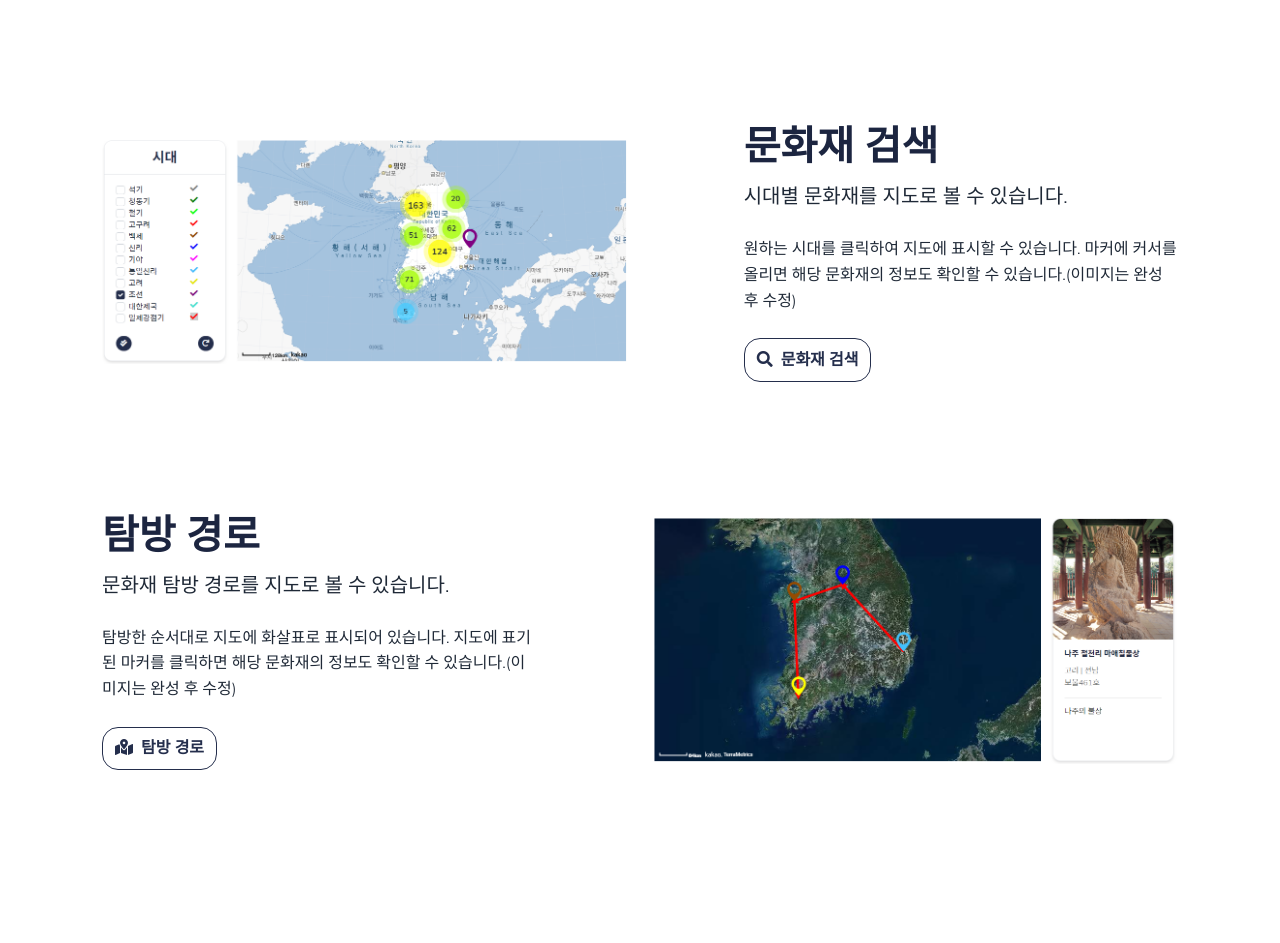
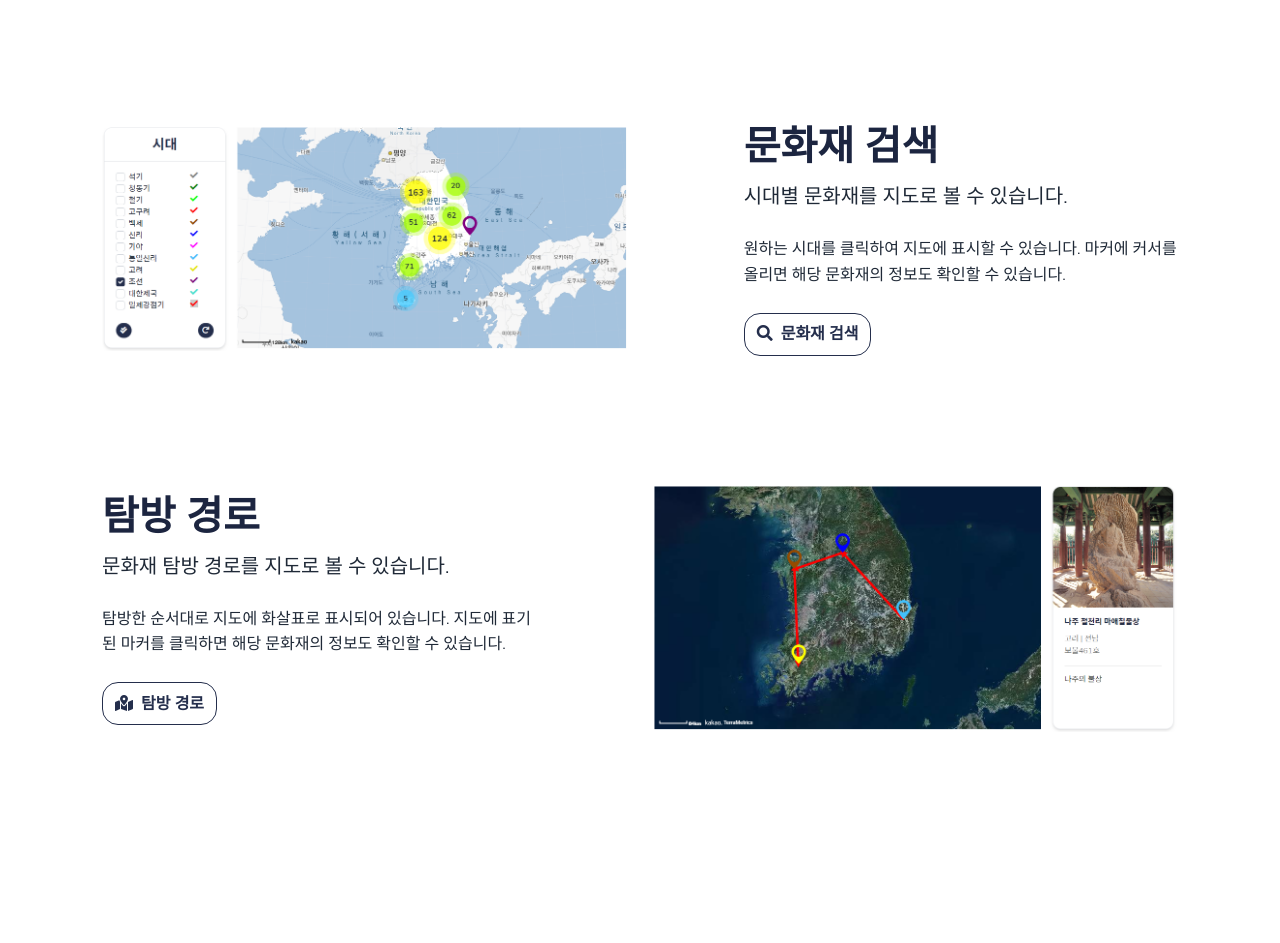
Before and after one commit to Park-Min-Jeong/Interface-Project-DoDam, a Django app: template apps/templates/home/home.html in a window 1280 px wide. Shown: the part 643-1586 px from the top of the page. Run offline with Django 3.2, Linux system fonts and the light colour scheme; the template is opened without the code that fills it, so the values that code supplies are empty; some libraries are stand-ins or nearby versions.

Commit message:
221026_홈 기능설명 변경

```diff
--- a/apps/templates/home/home.html
+++ b/apps/templates/home/home.html
@@ -37,7 +37,7 @@
                     <div class="col-12 col-lg-5 mb-5 mb-lg-0 order-lg-2">
                         <h2 class="h1">문화재 검색</h2>
                         <p class="mb-4 lead">시대별 문화재를 지도로 볼 수 있습니다.</p>
-                        <p class="mb-4">원하는 시대를 클릭하여 지도에 표시할 수 있습니다. 마커에 커서를 올리면 해당 문화재의 정보도 확인할 수 있습니다.(이미지는 완성 후 수정)</p>
+                        <p class="mb-4">원하는 시대를 클릭하여 지도에 표시할 수 있습니다. 마커에 커서를 올리면 해당 문화재의 정보도 확인할 수 있습니다.</p>
                         <button class="btn btn-outline-primary" onclick="location.href='{% url 'search' %}'">
                             <span class="fas fa-search me-2"></span>문화재 검색</button>
                     </div>
@@ -49,7 +49,7 @@
                     <div class="col-lg-5 mb-5 mb-lg-0">
                         <h2 class="h1 d-flex align-items-center">탐방 경로</h2>
                         <p class="mb-4 lead">문화재 탐방 경로를 지도로 볼 수 있습니다.</p>
-                        <p class="mb-4">탐방한 순서대로 지도에 화살표로 표시되어 있습니다. 지도에 표기된 마커를 클릭하면 해당 문화재의 정보도 확인할 수 있습니다.(이미지는 완성 후 수정)</p>
+                        <p class="mb-4">탐방한 순서대로 지도에 화살표로 표시되어 있습니다. 지도에 표기된 마커를 클릭하면 해당 문화재의 정보도 확인할 수 있습니다.</p>
                         <button class="btn btn-outline-primary" onclick="location.href='{% url 'routeBulletin' %}'">
                             <span class="fas fa-map-marked-alt me-2"></span>탐방 경로</button>
                     </div>
```
